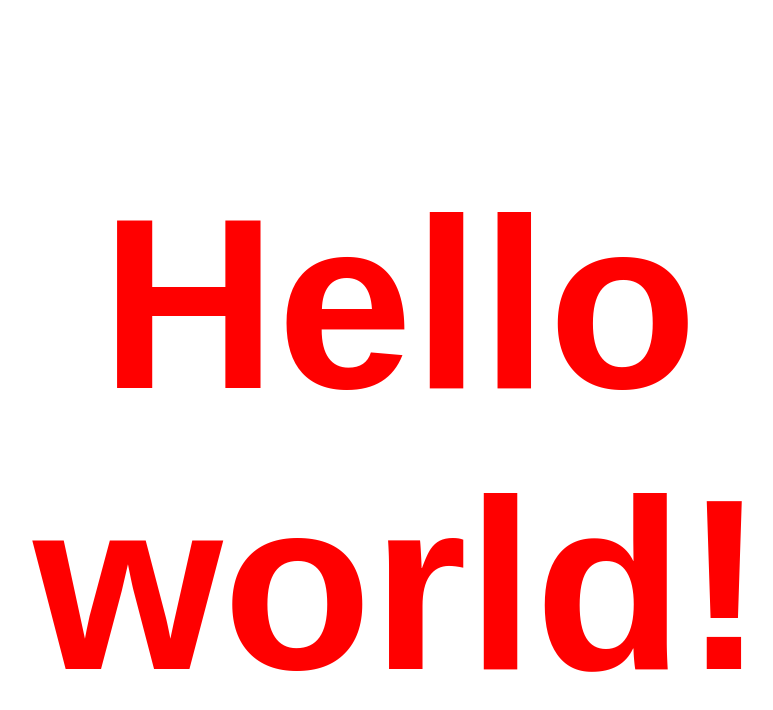
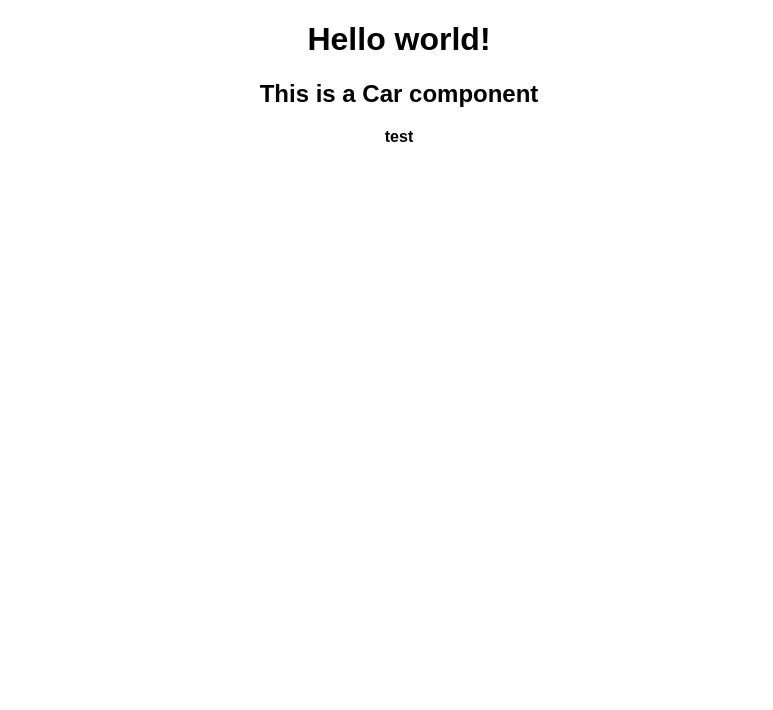
Before and after one commit to angeliquesy/quiz-firebase, a React (Create React App) app: page / in a window 1280 px wide. Shown: the top 710 px of the page, without its empty margins (241-1014 px from the left). Built offline with nearby package versions, Linux system fonts and the light colour scheme.

Commit message:
ways of adding a component

```diff
--- a/src/App.js
+++ b/src/App.js
@@ -1,29 +1,18 @@
 import React, { Component } from 'react';
 import './App.css';
+import Car from './Car/Car'
 
 class App extends Component {
   render() {
     const divStyle = {
       textAlign: 'center',
-      color: 'red'
     }
     return (
       <div className="App" style={divStyle}>
-        <h1 style={{fontSize: '244px'}}>Hello world!</h1>
+        <h1>Hello world!</h1>
+        <Car />
       </div>
     );
-
-    // return React.createElement(
-    //   'div',
-    //   {
-    //     className: 'App'
-    //   },
-    //   React.createElement(
-    //     'h1',
-    //     null,
-    //     'Hello world!'
-    //   )
-    // )
   }
 }
 
--- /dev/null
+++ b/src/Car/Car.js
@@ -0,0 +1,30 @@
+import React from 'react';
+import App from "../App";
+
+// function Car() {
+//   return (
+//     <h2>This is a Car component</h2>
+//   )
+// }
+
+// const car = () => {
+//   return (
+//      <h2>This is a Car component</h2>
+//   )
+// }
+
+// const car = () => <h2>This is a Car component</h2>
+
+// const car = () => (
+//   <div>
+//     <h2>This is a Car component</h2>
+//     <strong>test</strong>
+//   </div>
+// )
+
+export default () => (
+  <div>
+    <h2>This is a Car component</h2>
+    <strong>test</strong>
+  </div>
+);
```
